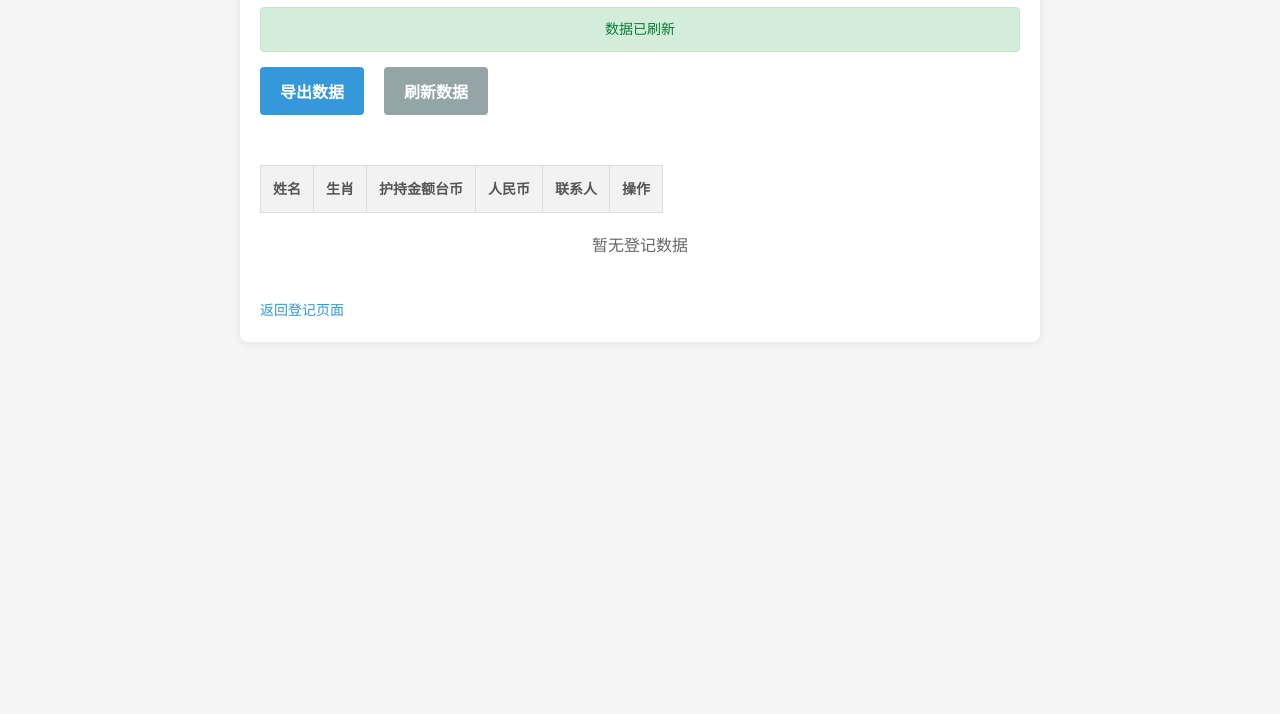
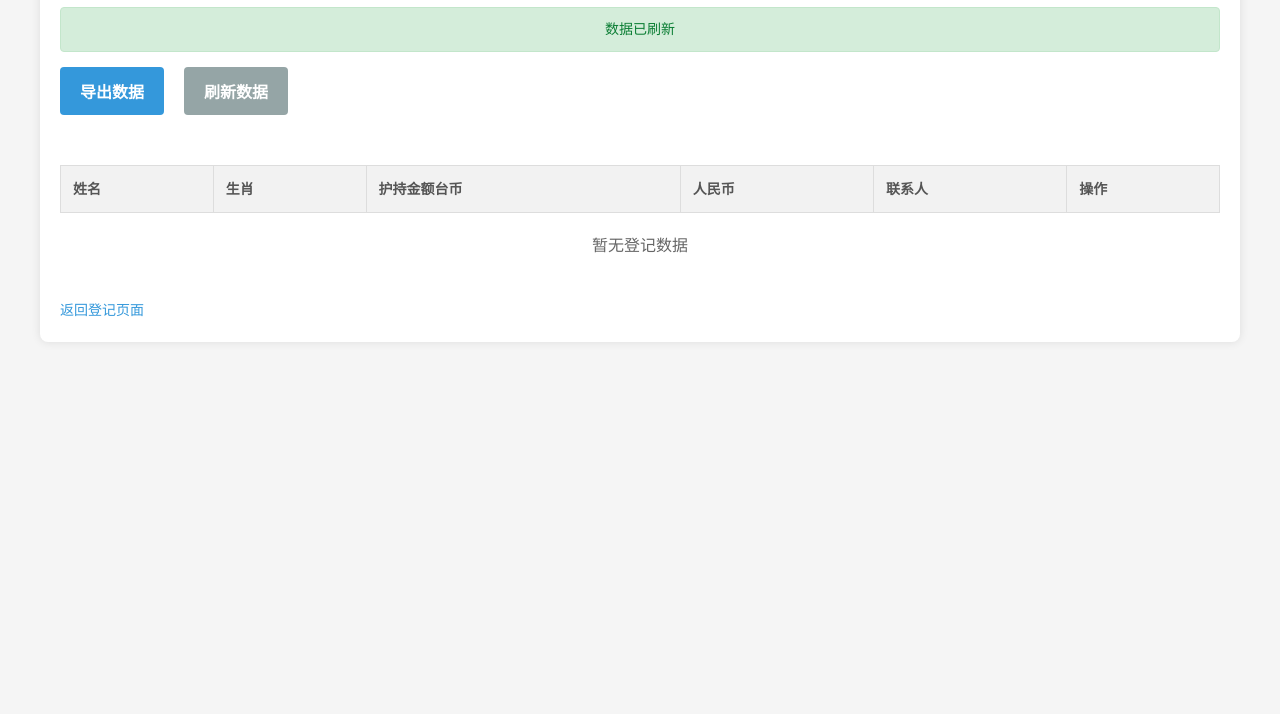
Before and after one commit to qunwang02/taishui, a website built with Vite: page admin.html in a window 1280 px wide. Shown: the part 86-800 px from the top of the page. Built offline with nearby package versions, Linux system fonts and the light colour scheme.

Commit message:
Update admin.html

```diff
--- a/admin.html
+++ b/admin.html
@@ -20,7 +20,7 @@
   }
 
   .container {
-    max-width: 800px;
+    max-width: 1200px;
     margin: 0 auto;
     background-color: white;
     padding: 20px;
@@ -111,8 +111,6 @@
     width: 100%;
     margin-top: 20px;
     background-color: white;
-    overflow: auto;
-    display: block;
   }
 
   th, td {
```
